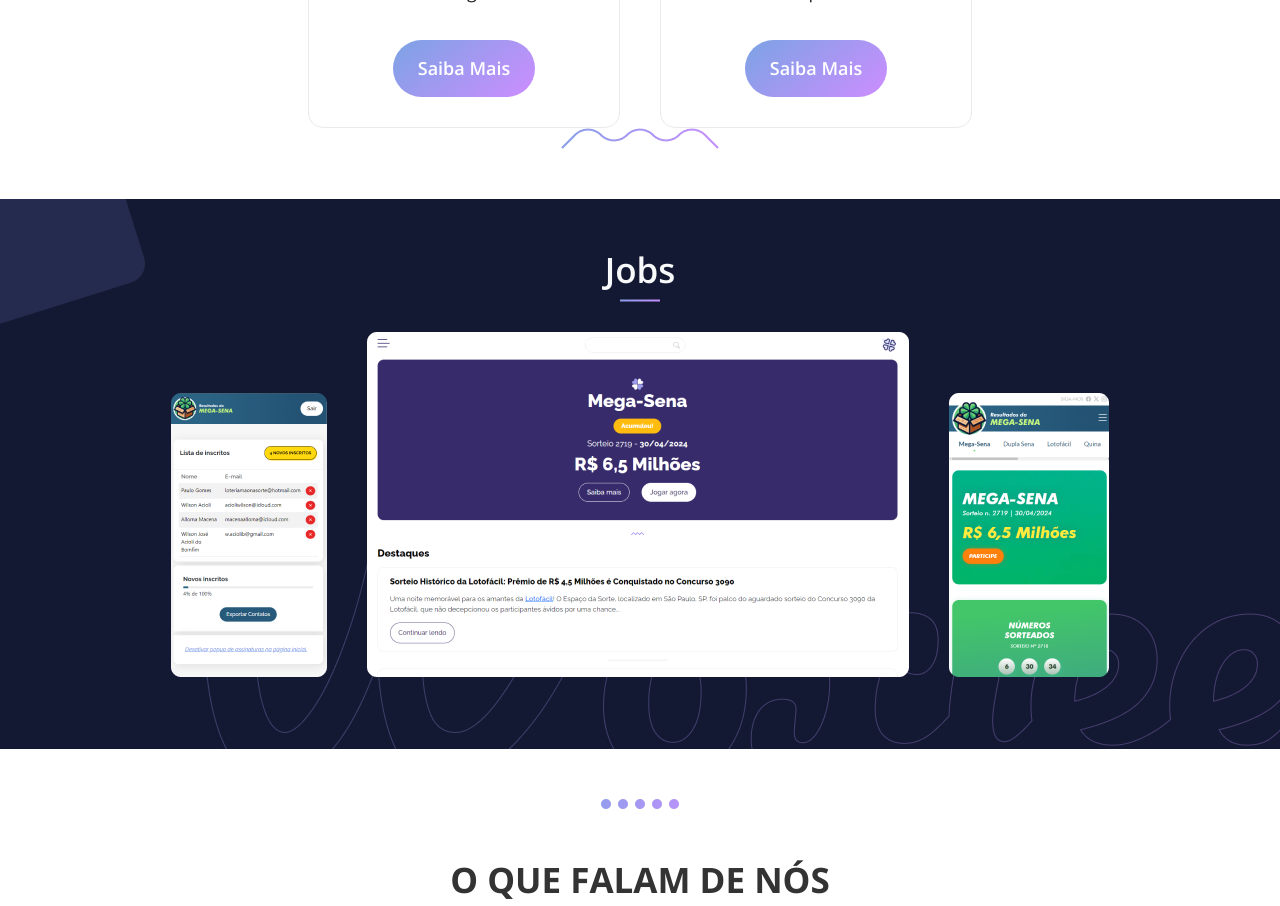
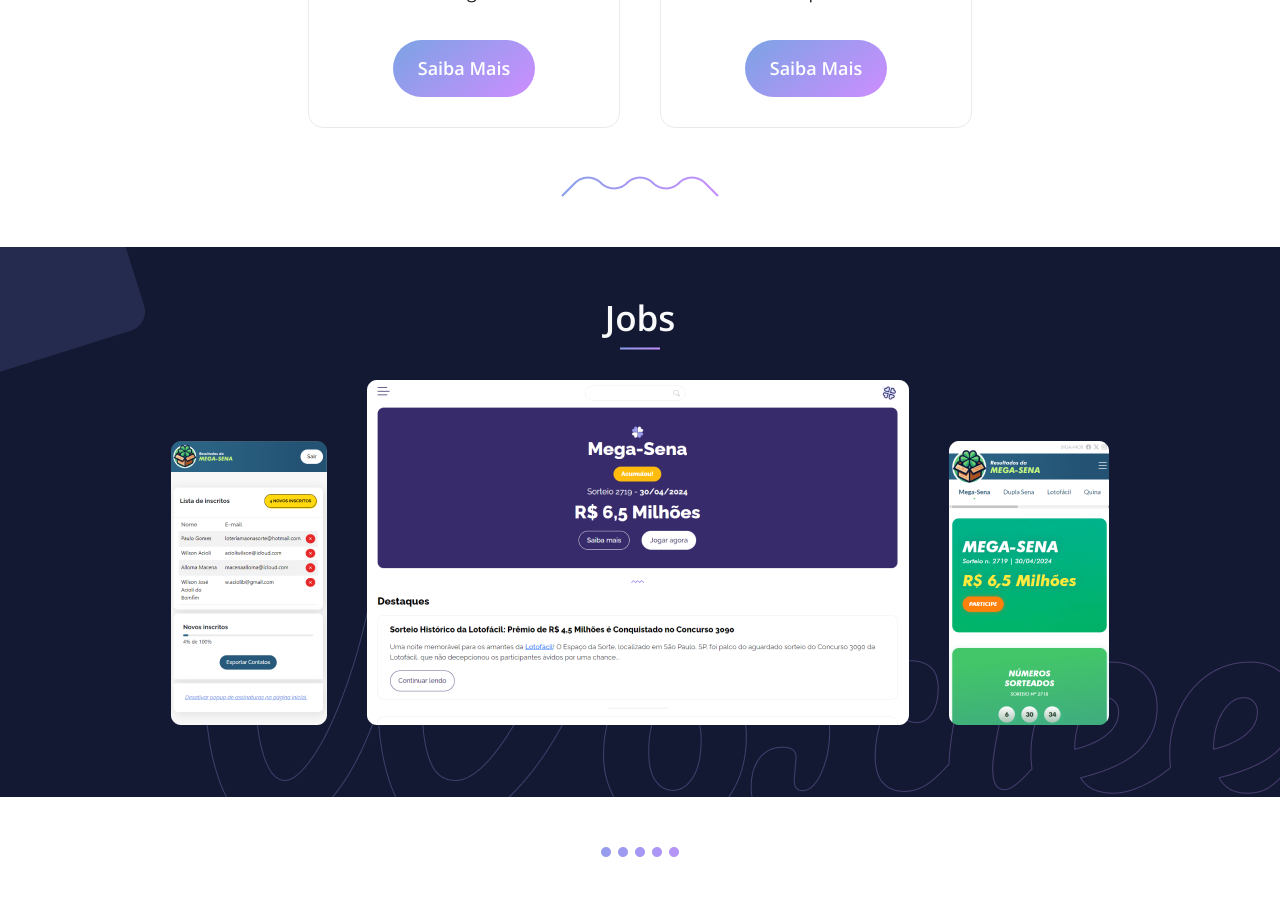
Before and after one commit to acioliwilson/woxiee, a Vue app: page / in a window 1280 px wide. Shown: the part 1780-2686 px from the top of the page. Built offline with nearby package versions, Linux system fonts and the light colour scheme.

Commit message:
fix: waves image under the initial service mx-auto and my-5

```diff
--- a/src/views/HomeView.vue
+++ b/src/views/HomeView.vue
@@ -6,7 +6,7 @@
 
 <InitialServices />
 
-<img src="@/assets/images/default-wave.png" class="waves">
+<img src="@/assets/images/default-wave.png" class="my-5 mx-auto d-table">
 
 <section class="jobs">
     <div class="jobs-bg">
```
